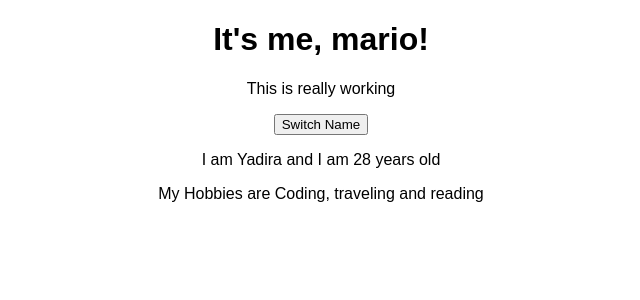
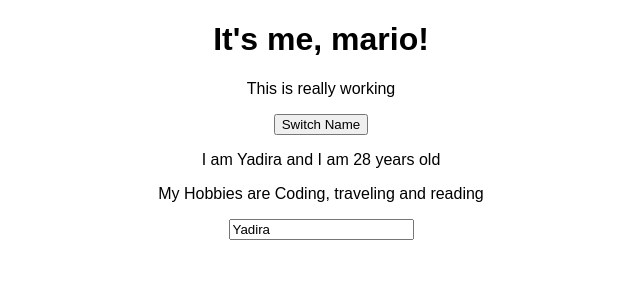
Before and after one commit to Hatemachine01/react-16, a React (Create React App) app: page / in a window 1280 px wide. Shown: the top 300 px of the page, without its empty margins (319-959 px from the left). Built offline with nearby package versions, Linux system fonts and the light colour scheme.

Commit message:
Added input fields

```diff
--- a/src/App.js
+++ b/src/App.js
@@ -11,23 +11,44 @@
     ]
   }
 
-  switchNameHandler = () => {
+  switchNameHandler = (newName) => {
     // this.state.persons[0].name = 'Julius';
     this.setState({
       persons: [
-      {name: 'Julius' , age: 28},
+      {name: newName , age: 28},
       {name: 'Yadira' , age: 25},
       {name: 'Renata' , age: 0},
       ]
     })
   }
+
+  nameChangeHandler = (event) => {
+
+    this.setState(
+      this.setState({
+        persons: [
+        {name:  event.target.value , age: 28},
+        {name: 'Yadira' , age: 25},
+        {name: 'Renata' , age: 0},
+        ]
+      })
+    )
+  }
+
+
   render() {
     return (
       <div className="App">
         <h1> It's me, mario! </h1>
         <p> This is really working </p>
-        <button onClick ={this.switchNameHandler}> Switch Name </button>
-        <Person name={this.state.persons[0].name} age={this.state.persons[0].age}> My Hobbies are Coding, traveling and reading </Person>
+        <button onClick ={this.switchNameHandler.bind(this, 'Thisisonbotton')}> Switch Name </button>
+        <Person
+          name={this.state.persons[0].name}
+          age={this.state.persons[0].age}
+          click={this.switchNameHandler.bind(this, 'Thisisonp')}
+          changed={this.nameChangeHandler}> My Hobbies are Coding, traveling and reading
+
+        </Person>
       </div>
     );
   }
--- a/src/Person/Person.js
+++ b/src/Person/Person.js
@@ -3,8 +3,9 @@
 const person = (props) => {
     return (
        <div>
-        <p> I am {props.name } and I am {props.age }  years old </p>
+        <p onClick={props.click}> I am {props.name } and I am {props.age }  years old </p>
         <p> {props.children} </p>
+        <input type="text" onChange={props.changed} value={props.name} />
       </div>
     )
 }
```
